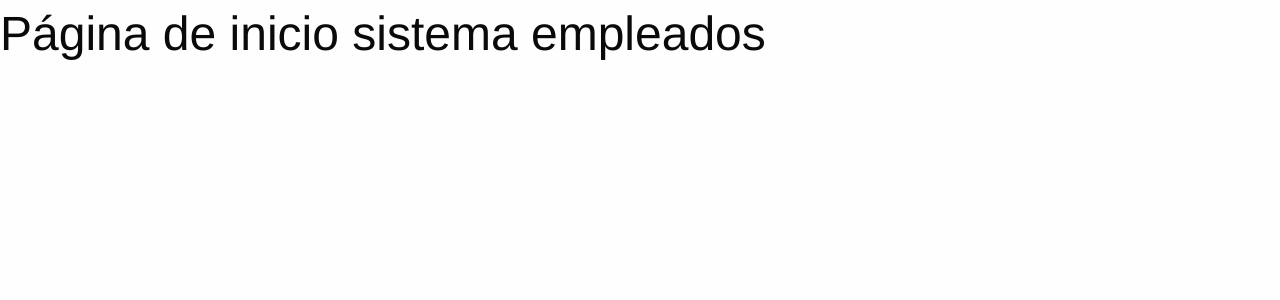
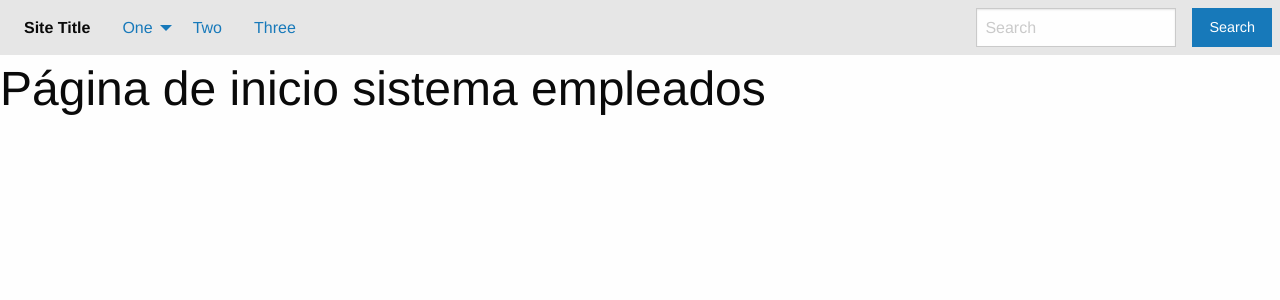
Before and after one commit to supereze/empleado, a Django app: template templates/inicio.html in a window 1280 px wide. Shown: the top 300 px of the page. Run offline with Django 3.2, Linux system fonts and the light colour scheme; the template is opened without the code that fills it, so the values that code supplies are empty; some libraries are stand-ins or nearby versions.

Commit message:
[feat] new home page

```diff
--- a/templates/base.html
+++ b/templates/base.html
@@ -10,5 +10,10 @@
 </head>
 <body>
     {% block content %} {% endblock content %}
+
+    <script src="{% static 'js/app.js' %}"></script>
+    <script>
+      $(document).foundation();
+    </script>
 </body>
 </html>
--- /dev/null
+++ b/templates/includes/header.html
@@ -0,0 +1,23 @@
+<div class="top-bar">
+    <div class="top-bar-left">
+        <ul class="dropdown menu" data-dropdown-menu>
+        <li class="menu-text">Site Title</li>
+        <li>
+            <a href="#">One</a>
+            <ul class="menu vertical">
+            <li><a href="#">One</a></li>
+            <li><a href="#">Two</a></li>
+            <li><a href="#">Three</a></li>
+            </ul>
+        </li>
+        <li><a href="#">Two</a></li>
+        <li><a href="#">Three</a></li>
+        </ul>
+    </div>
+    <div class="top-bar-right">
+        <ul class="menu">
+        <li><input type="search" placeholder="Search"></li>
+        <li><button type="button" class="button">Search</button></li>
+        </ul>
+    </div>
+</div>
--- a/templates/inicio.html
+++ b/templates/inicio.html
@@ -4,7 +4,7 @@
     Página de inicio sistema empleados
 {% endblock titulo %}
 
-
 {% block content %}
+    {% include 'includes/header.html' %}
     <h1>Página de inicio sistema empleados</h1>
 {% endblock content %}
```
Also changed, not shown: templates/includes/footer.html (added).
